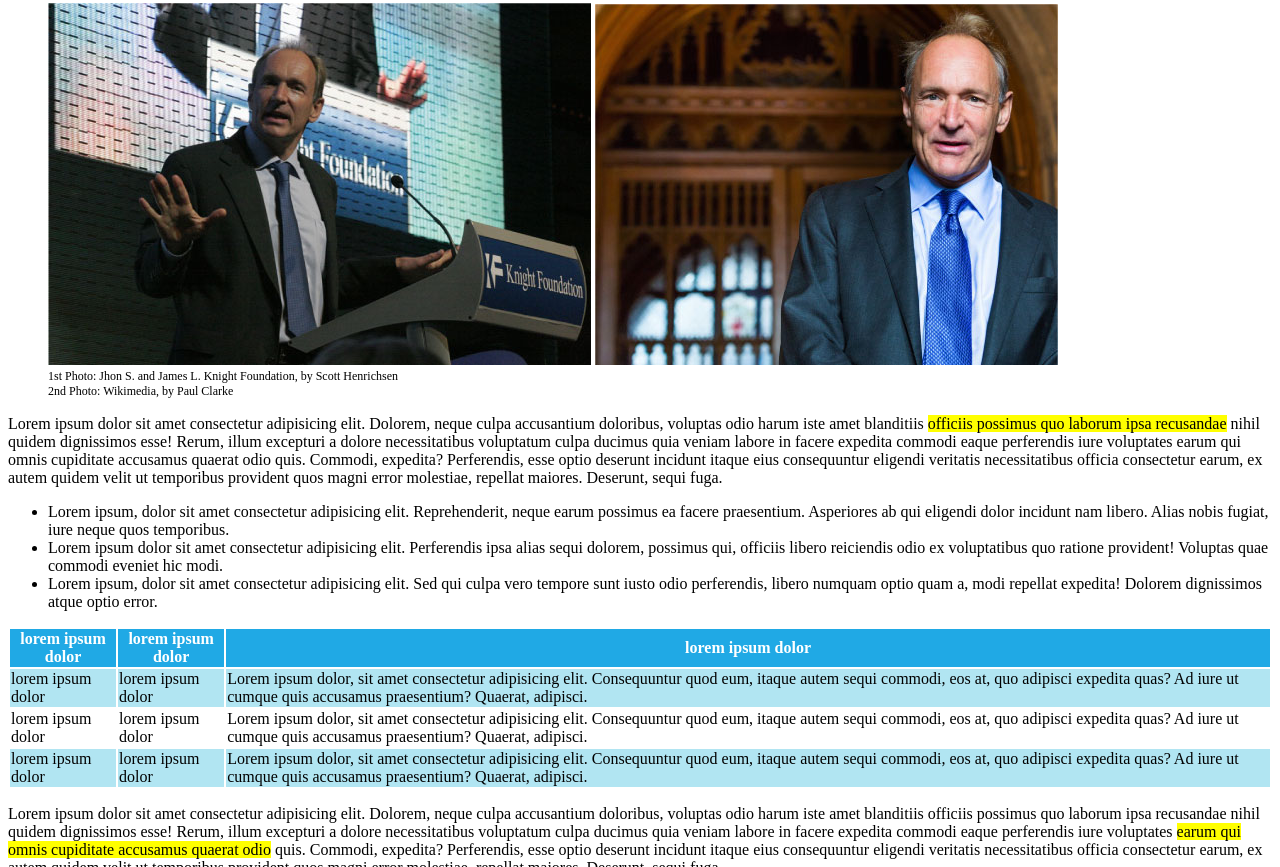
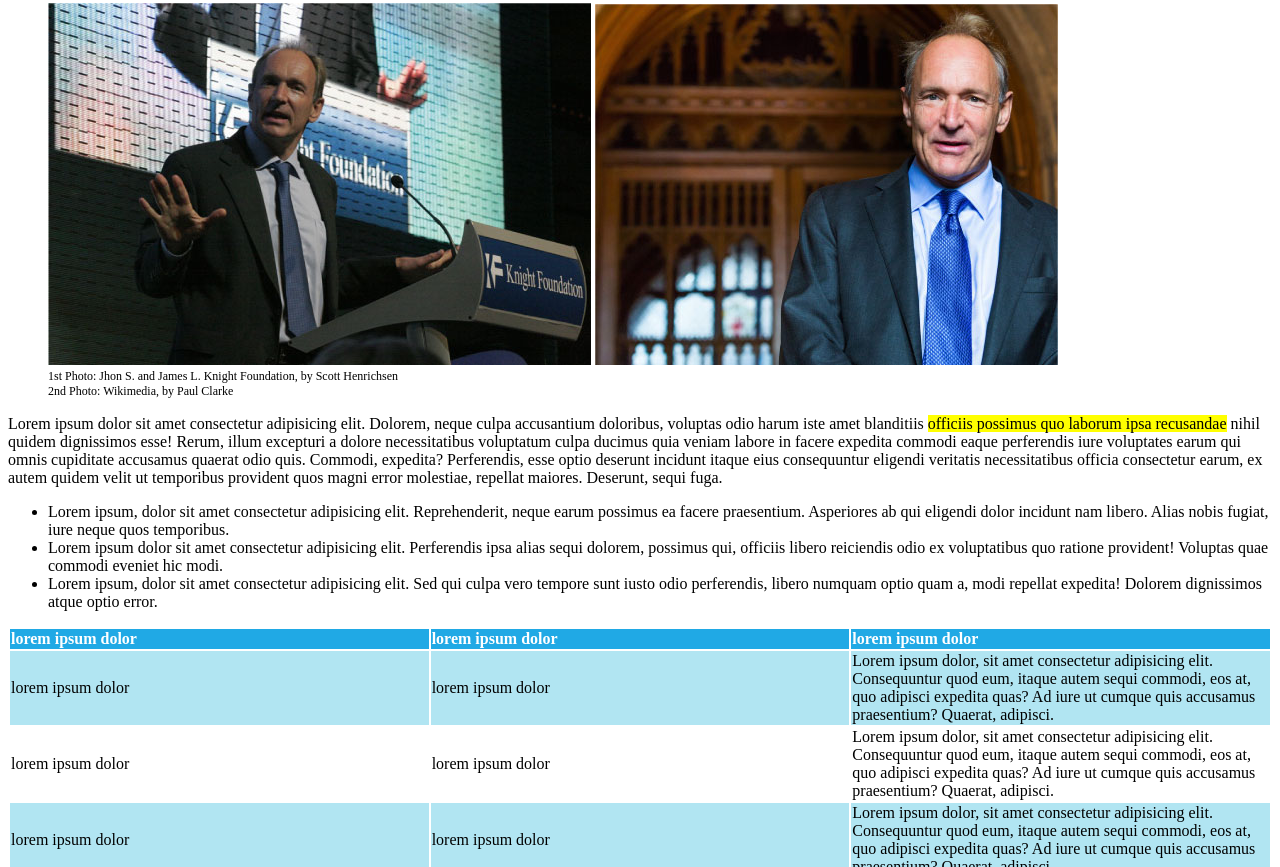
Before and after one commit to maldrek3103/html-css-booleaner, a plain HTML site: page index.html in a window 1280 px wide. Shown: the part 237-1104 px from the top of the page. Drawn offline with Linux system fonts and the light colour scheme.

Commit message:
Improved table layout

```diff
--- a/style.css
+++ b/style.css
@@ -1,3 +1,4 @@
+
 .bg-header{
     height: 100px;
     background-image: url(./img/pattern.png);
@@ -24,8 +25,12 @@ figcaption{
 span{
     background-color: #ffff00;
 }
-
+table{
+table-layout: fixed;
+width: 100%;
+}
 th{
+    text-align: left;
     color: #ffffff;
     background-color: #20a9e5;
 }
```
